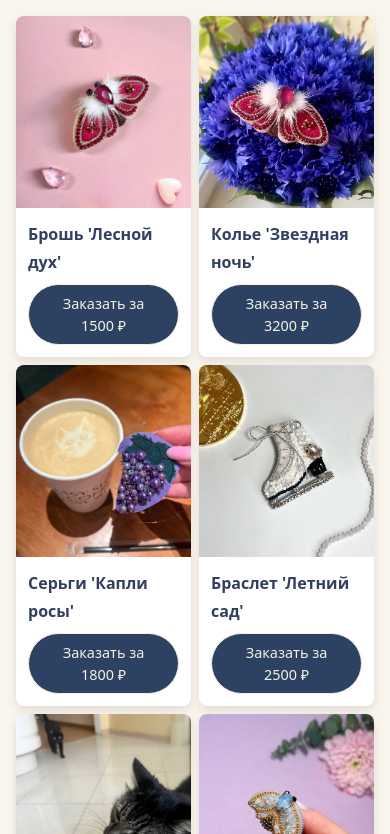
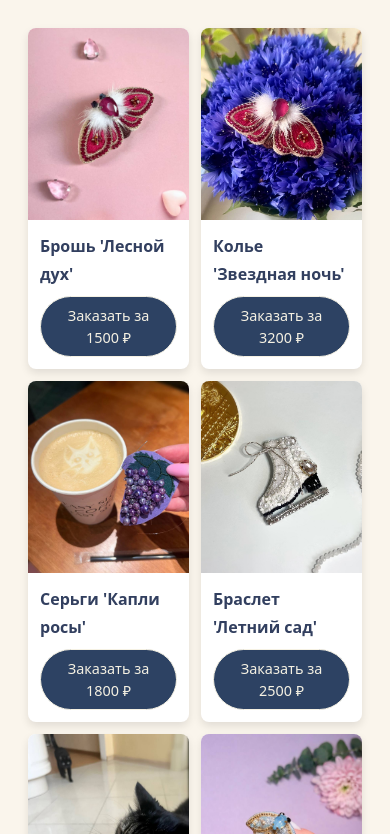
Before and after one commit to liquid245/project_am_muse, a plain HTML site: page docs/index.html in a window 390 px wide. Shown: the part 176-1010 px from the top of the page. Drawn offline with nearby package versions, Linux system fonts and the light colour scheme.

Commit message:
Исправлено расстояние между карточками.

```diff
--- a/docs/style.css
+++ b/docs/style.css
@@ -247,6 +247,7 @@ body.body-no-scroll > *:not(.fullscreen-overlay) {
     background-color: #FFFFFF !important; /* Белый фон для выделения */
     color: #1C2B4E !important; /* Темный текст внутри карточки */
     box-shadow: 0 4px 8px rgba(0,0,0,0.1); /* Легкая тень для объема */
+    transition: transform 0.2s ease-in-out;
 }
 
 /* Заголовки карточек */
@@ -310,9 +311,11 @@ footer p {
 /* =================================================================== */
 
 @media (max-width: 768px) {
-    /* 1. Математика сетки: Уменьшаем отступ между карточками */
+    /* 1. Математика сетки: Устанавливаем единый ритм для отступов */
     #product-grid {
-        gap: 1rem; /* Tailwind: gap-4. Перебивает дефолтный десктопный отступ. */
+        grid-template-columns: repeat(auto-fill, minmax(220px, 1fr)); /* Уточненный minmax */
+        gap: 1.5rem;
+        padding: 1.5rem;
     }
 
     /* 2. Геометрия изображения: делаем карточки компактнее */
@@ -349,8 +352,9 @@ footer p {
 
 @media (max-width: 600px) {
     #product-grid {
-        /* On smaller screens, reduce the min-width to ensure 2 columns still fit */
-        grid-template-columns: repeat(auto-fill, minmax(140px, 1fr));
+        grid-template-columns: repeat(2, 1fr);
+        gap: 1rem;
+        padding: 1rem;
     }
 }
 
@@ -359,9 +363,19 @@ footer p {
 /* =================================================================== */
 
 @media (max-width: 480px) {
-    /* Дополнительные корректировки для очень маленьких экранов, если 2 колонки все еще тесные */
-    /* Здесь можно было бы уменьшить gap, если 1rem все еще много для двух колонок */
     #product-grid {
-        gap: 0.5rem; /* Немного уменьшаем отступ для очень узких экранов */
+        gap: 0.75rem;
+        padding: 0.75rem;
     }
 }
+
+/* =================================================================== */
+/* == Визуальные эффекты карточки при взаимодействии == */
+/* =================================================================== */
+#product-grid > .bg-white:hover,
+#product-grid > .bg-white:active,
+#product-grid > .bg-white:focus-within {
+    position: relative;
+    z-index: 10;
+    /* `transform` is applied by Tailwind's `hover:scale-105` class in script.js */
+}
```
